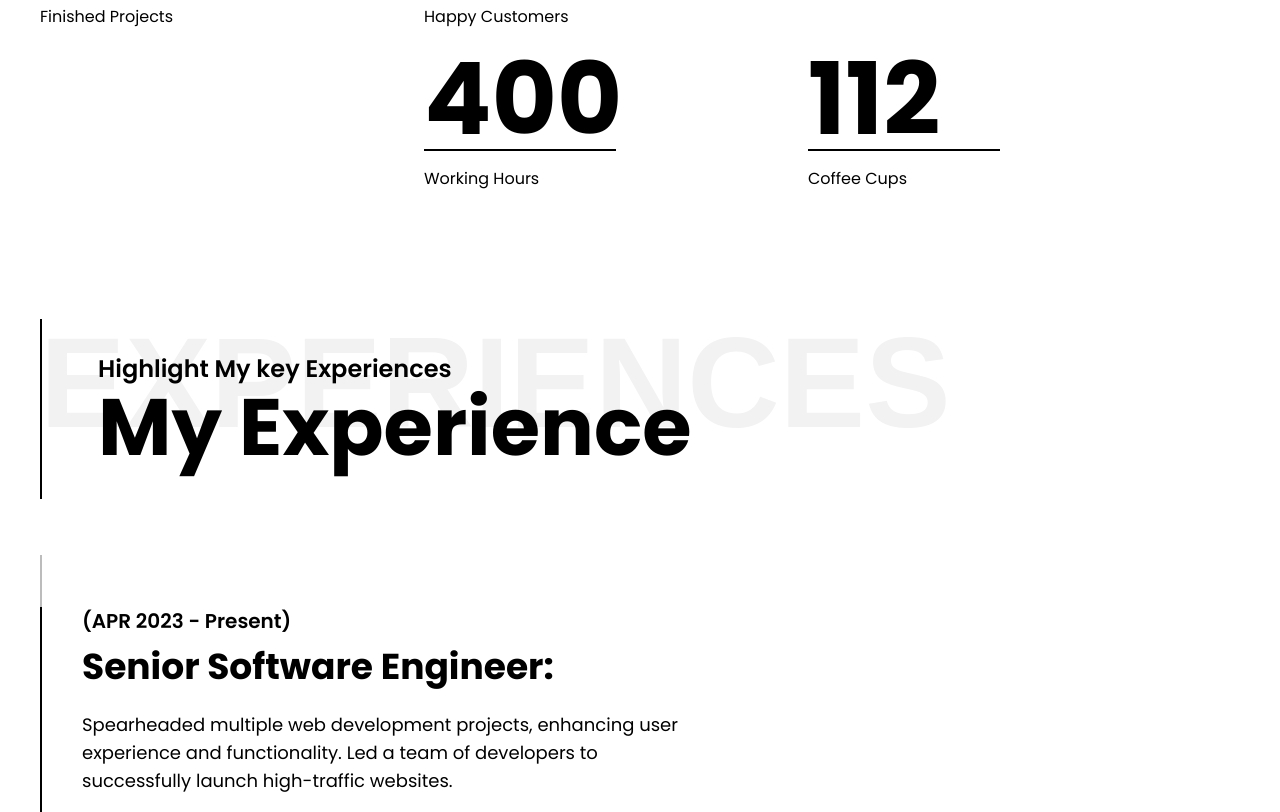
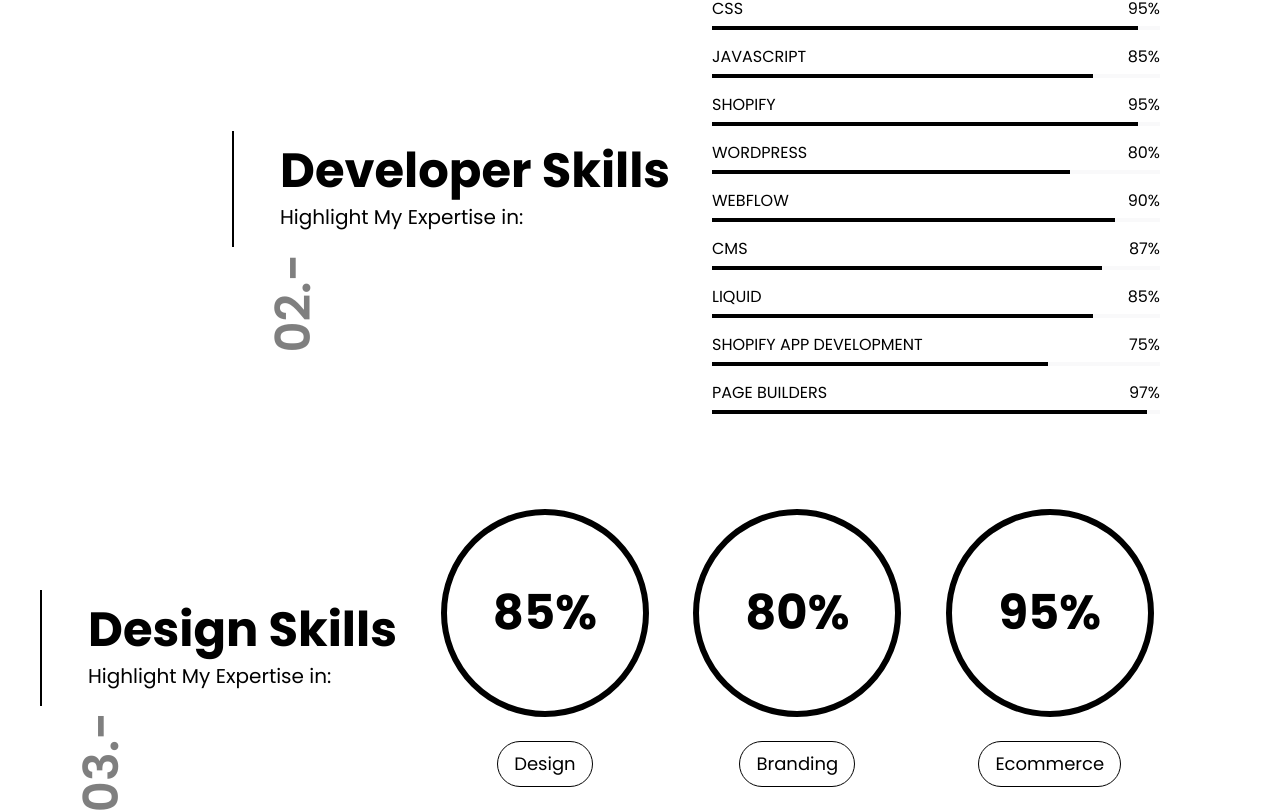
Before and after one commit to mhaseeb37/haseebportfolio, a Next.js app: page /profile in a window 1280 px wide. Shown: the part 2870-3682 px from the top of the page. Built offline with nearby package versions, Linux system fonts and the light colour scheme; a web font is replaced by a local one.

Commit message:
Added Skill card

```diff
--- a/app/common/constant.js
+++ b/app/common/constant.js
@@ -158,3 +158,48 @@
   }
 
   export {personalInfo};
+
+  const developerSkills = [
+    {
+        skillName:"HTML",
+        SkillScore: 95
+    },
+    {
+        skillName:"CSS",
+        SkillScore: 95
+    },
+    {
+        skillName:"JAVASCRIPT",
+        SkillScore: 85
+    },
+    {
+        skillName:"SHOPIFY",
+        SkillScore: 95
+    },
+    {
+        skillName:"WORDPRESS",
+        SkillScore: 80
+    },
+    {
+        skillName:"WEBFLOW",
+        SkillScore: 90
+    },
+    {
+        skillName:"CMS",
+        SkillScore: 87
+    },
+    {
+        skillName:"LIQUID",
+        SkillScore: 85
+    },
+    {
+        skillName:"SHOPIFY APP DEVELOPMENT",
+        SkillScore: 75
+    },
+    {
+        skillName:"PAGE BUILDERS",
+        SkillScore: 97
+    }
+  ];
+
+  export {developerSkills};
--- a/app/globals.css
+++ b/app/globals.css
@@ -25,3 +25,18 @@
     text-wrap: balance;
   }
 }
+.custom-progress-bar{
+  width: 100%;
+  height: 4px;
+}
+.custom-progress-bar::-webkit-progress-bar {
+  background-color: #f3f4f688;
+}
+
+.custom-progress-bar::-webkit-progress-value {
+  background-color: #000000;
+}
+
+.custom-progress-bar::-moz-progress-bar {
+  background-color: #000000;
+}
--- a/app/profile/layout.js
+++ b/app/profile/layout.js
@@ -1,5 +1,6 @@
 import Header from "@/app/ui/layout/header";
 import Footer from "@/app/ui/layout/footer";
+import "../globals.css";
 
 export default function Layout({ children }){
     return(
--- /dev/null
+++ b/app/ui/components/progressBar.js
@@ -0,0 +1,29 @@
+import { developerSkills } from "@/app/common/constant"
+export default function ProgressBar({skillIndex, skillName, skillDesc }) {
+    return(
+        <section className="p-8">
+            <div className="flex flex-wrap justify-between items-center w-full md:max-w-4xl mx-auto mr-0">
+                {skillName?
+                <div className="textSideWrapper w-full md:w-1/2 relative p-4 before:absolute before:w-[2px] before:h-full before:content-[''] before:bg-black before:-left-8 before:top-0 before:bottom-0">
+                    <h2 className="text-2xl md:text-5xl font-bold md:mb-2">{skillName}</h2>
+                    <p className="text-base md:text-xl">{skillDesc}</p>
+                    {skillIndex?
+                    <span className="absolute text-4xl md:text-5xl -left-5 -bottom-20 -rotate-90 text-[#00000080] font-semibold">
+                    0{skillIndex}.-
+                    </span> : ""}
+                </div>
+                :""}
+                <div className="my-4 w-4/5 mr-0 md:w-1/2">
+                {developerSkills.map((skill,index)=>(
+                    <div className="progressWrapper mb-2" key={index}>
+                        <label className="flex flex-row justify-between -mb-2" htmlFor={skill.skillName}><span>{skill.skillName}</span> <span>{skill.SkillScore}%</span></label>
+                        <progress className="custom-progress-bar" id={skill.skillName} max="100" value={skill.SkillScore}>{skill.SkillScore}%</progress>
+                    </div>
+                ))}
+
+                </div>
+            </div>
+
+        </section>
+    )
+}
--- a/app/ui/components/skills.js
+++ b/app/ui/components/skills.js
@@ -1,10 +1,15 @@
 import Titleoverlay from "./titleoverlay";
 import { poppins } from "../fonts";
+import SkillsCard from "./skillsCard";
+import ProgressBar from "./progressBar";
 
 export default function Skills() {
     return(
         <div id="skills" className={`${poppins.className} skillsWrapper pt-10 md:pt-32 w-full md:max-w-3xl lg:max-w-4xl xl:max-w-6xl text-black`}>
             <Titleoverlay overlayText="Attainments" subTitle="My Skills Highlight" mainTitle="Technical Skills"/>
+            <SkillsCard skillIndex={1} skillName="Language Skills" skillDesc="Highlight My Expertise in:" skill1={100} title1="English" skill2={60} title2="German" skill3={45} title3="Chinese"/>
+            <ProgressBar skillIndex={2} skillName="Developer Skills" skillDesc="Highlight My Expertise in:"/>
+            <SkillsCard skillIndex={3} skillName="Design Skills" skillDesc="Highlight My Expertise in:" skill1={85} title1="Design" skill2={80} title2="Branding" skill3={95} title3="Ecommerce"/>
         </div>
     )
 }
--- /dev/null
+++ b/app/ui/components/skillsCard.js
@@ -0,0 +1,82 @@
+import React from "react";
+import CountUp from "react-countup";
+
+const SkillsCard = ({skillIndex, skillName, skillDesc, skill1, title1, skill2, title2, skill3,title3 }) => {
+  return (
+    <section className="p-8">
+      <div className="flex flex-wrap justify-between items-center w-full md:max-w-3xl lg:max-w-4xl xl:max-w-6xl mx-auto">
+        {skillName?
+          <div className="textSideWrapper w-full md:w-1/3 relative p-4 before:absolute before:w-[2px] before:h-full before:content-[''] before:bg-black before:-left-8 before:top-0 before:bottom-0">
+            <h2 className="text-2xl md:text-5xl font-bold md:mb-2">{skillName}</h2>
+            <p className="text-base md:text-xl">{skillDesc}</p>
+            {skillIndex?
+            <span className="absolute text-4xl md:text-5xl -left-5 -bottom-20 -rotate-90 text-[#00000080] font-semibold">
+              0{skillIndex}.-
+            </span> : ""}
+          </div>
+        :""}
+
+        <div className="flex flex-col md:flex-row align-baseline md:justify-center md:space-x-8 counterSideWrapper w-full md:w-2/3">
+        {skill1 && title1?
+          <div className="flex flex-col w-full mb-4 md:mb-0 md:w-1/3 items-center">
+            <div className="relative w-full h-full mb-4">
+              <span className="mx-auto text-2xl md:text-5xl p-8 w-52 h-52 font-bold border-[6px] border-black rounded-full flex items-center justify-center">
+                <CountUp
+                  start={0}
+                  end={skill1}
+                  duration={5}
+                  suffix="%"
+                  enableScrollSpy={true} // set this to true
+                  scrollSpyOnce={true} // set this to true
+                />
+              </span>
+            </div>
+            <span className="mt-2 font-medium text-lg border border-black py-2 px-4 rounded-full hover:bg-black hover:text-white hover:cursor-pointer">
+              {title1}
+            </span>
+          </div>
+          :""}
+          {skill2 && title2?
+          <div className="flex flex-col w-full mb-4 md:mb-0 md:w-1/3 items-center">
+            <div className="relative w-full h-full mb-4">
+              <span className="mx-auto text-2xl md:text-5xl p-8 w-52 h-52 font-bold border-[6px] border-black rounded-full flex items-center justify-center">
+                <CountUp
+                  start={0}
+                  end={skill2}
+                  duration={5}
+                  suffix="%"
+                  enableScrollSpy={true} // set this to true
+                  scrollSpyOnce={true} // set this to true
+                />
+              </span>
+            </div>
+            <span className="mt-2 font-medium text-lg border border-black py-2 px-4 rounded-full hover:bg-black hover:text-white hover:cursor-pointer">
+              {title2}
+            </span>
+          </div>
+          :""}
+          {skill3 && title3?
+          <div className="flex flex-col w-full mb-4 md:mb-0 md:w-1/3 items-center">
+            <div className="relative w-full h-full mb-4">
+              <span className="mx-auto text-2xl md:text-5xl p-8 w-52 h-52 font-bold border-[6px] border-black rounded-full flex items-center justify-center">
+                <CountUp
+                  start={0}
+                  end={skill3}
+                  duration={5}
+                  suffix="%"
+                  enableScrollSpy={true} // set this to true
+                  scrollSpyOnce={true} // set this to true
+                />
+              </span>
+            </div>
+            <span className="mt-2 font-medium text-lg border border-black py-2 px-4 rounded-full hover:bg-black hover:text-white hover:cursor-pointer">
+              {title3}
+            </span>
+          </div>: ""}
+        </div>
+      </div>
+    </section>
+  );
+};
+
+export default SkillsCard;
--- a/package.json
+++ b/package.json
@@ -18,7 +18,9 @@
     "nodemailer": "^6.9.15",
     "phosphor-react": "^1.4.1",
     "react": "^18",
+    "react-countup": "^6.5.3",
     "react-dom": "^18",
+    "react-intersection-observer": "^9.13.1",
     "react-slick": "^0.30.2",
     "resend": "^4.0.0",
     "slick-carousel": "^1.8.1"
```
Also changed, not shown: 1 other file (tests, documents, lock files or other folders).
